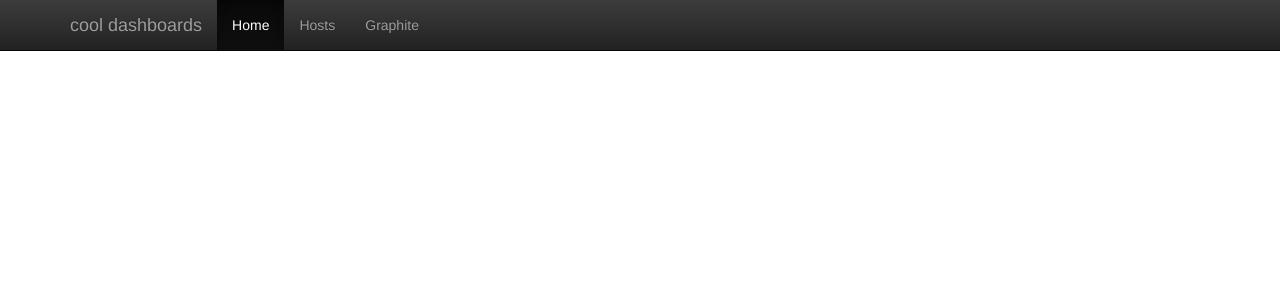
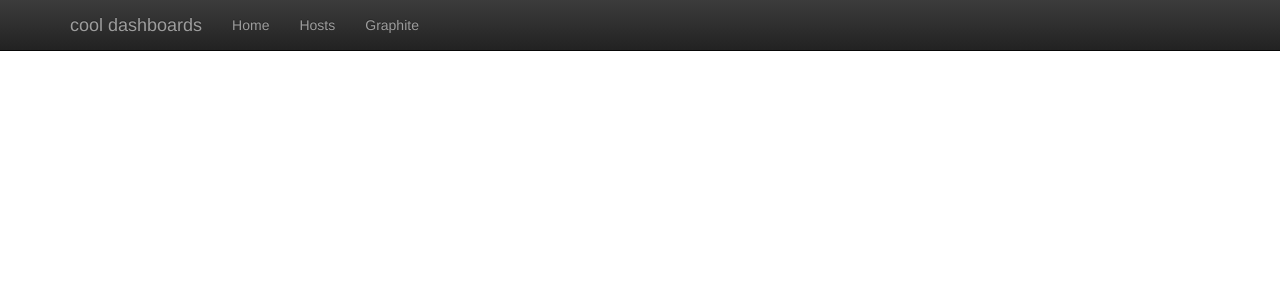
Before and after one commit to mrtazz/yagd, a PHP site: page /index.php in a window 1280 px wide. Shown: the top 300 px of the page. Run offline with PHP 8.4, Linux system fonts and the light colour scheme; some libraries are stand-ins or nearby versions.

Commit message:
mark current site active in navbar

```diff
--- a/phplib/header.php
+++ b/phplib/header.php
@@ -1,5 +1,11 @@
 <?php
 include_once("../config.php");
+function echoActiveClassIfRequestMatches($requestUri)
+{
+    if ($_SERVER['REQUEST_URI'] == $requestUri) {
+        return "class='active'";
+    }
+}
 ?>
 
 <!DOCTYPE html>
@@ -40,9 +46,9 @@ include_once("../config.php");
         </div>
         <div class="collapse navbar-collapse">
           <ul class="nav navbar-nav">
-            <li class="active"><a href="/">Home</a></li>
+            <li <?=echoActiveClassIfRequestMatches("/")?>><a href="/">Home</a></li>
             <?php foreach ($CONFIG['navitems'] as $name => $url) {
-                echo "<li><a href='{$url}'>{$name}</a></li>";
+                echo "<li " . echoActiveClassIfRequestMatches($url) ."><a href='{$url}'>{$name}</a></li>";
             }
             ?>
           </ul>
```
